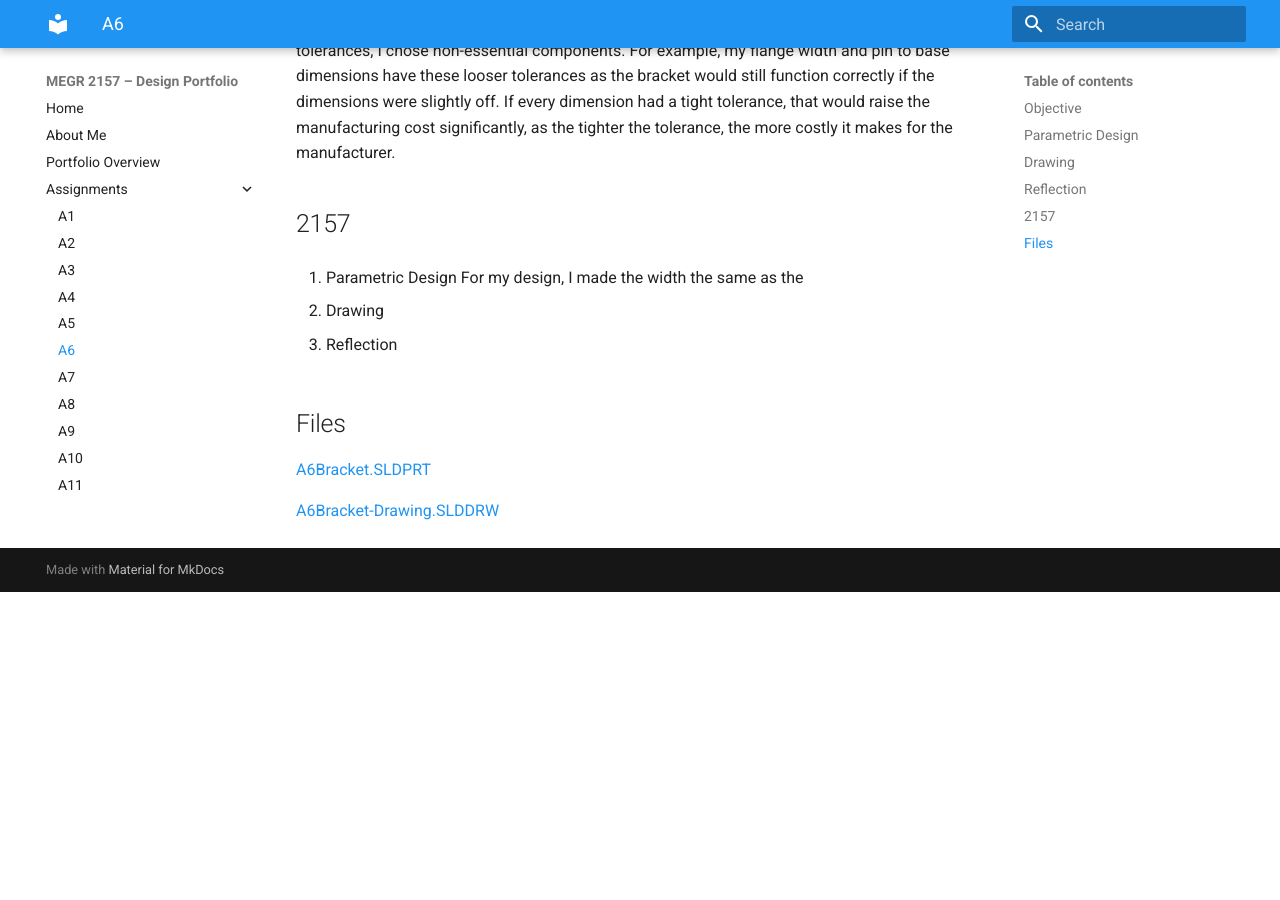
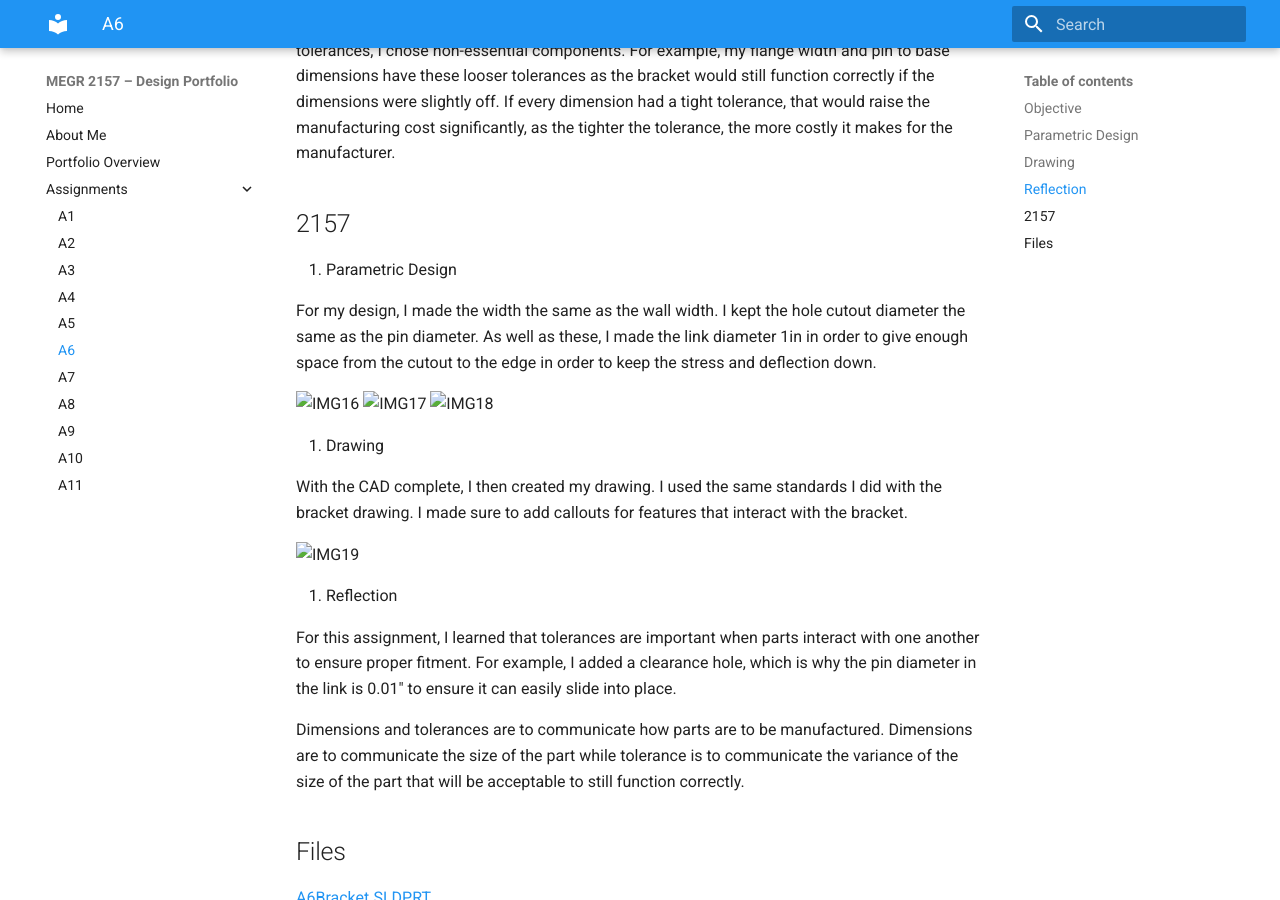
Before and after one commit to AidenGrake/megr2157-portfolio, an MkDocs documentation site: the page built from docs/assignments/A06/index.md, in a window 1280 px wide and 900 px high, scrolled down 4676 px. Built offline with MkDocs 1.6.1 and Material for MkDocs 9.7.7, drawn with Linux system fonts in a browser that asks for light colours; before the commit the page ends 5268 px from its top, so only the background shows below that.

Commit message:
Update index.md

```diff
--- a/docs/assignments/A06/index.md
+++ b/docs/assignments/A06/index.md
@@ -39,12 +39,24 @@ b. For tolerance, I made my a, b, c dimensions to all have a tighter tolerance c
 
 ## 2157
 1. Parametric Design
-For my design, I made the width the same as the
+
+For my design, I made the width the same as the wall width. I kept the hole cutout diameter the same as the pin diameter. As well as these, I made the link diameter 1in in order to give enough space from the cutout to the edge in order to keep the stress and deflection down.
+
+<img width="500" height="500" alt="IMG16" src="IMG16.jpeg">
+<img width="500" height="500" alt="IMG17" src="IMG17.jpeg">
+<img width="500" height="500" alt="IMG18" src="IMG18.jpeg">
 
 2. Drawing
 
+With the CAD complete, I then created my drawing. I used the same standards I did with the bracket drawing. I made sure to add callouts for features that interact with the bracket.
+
+<img width="500" height="500" alt="IMG19" src="IMG19.jpeg">
+
 3. Reflection
 
+For this assignment, I learned that tolerances are important when parts interact with one another to ensure proper fitment. For example, I added a clearance hole, which is why the pin diameter in the link is 0.01" to ensure it can easily slide into place.
+
+Dimensions and tolerances are to communicate how parts are to be manufactured. Dimensions are to communicate the size of the part while tolerance is to communicate the variance of the size of the part that will be acceptable to still function correctly.
 
 ## Files
 [A6Bracket.SLDPRT](A6Bracket.SLDPRT)
```
